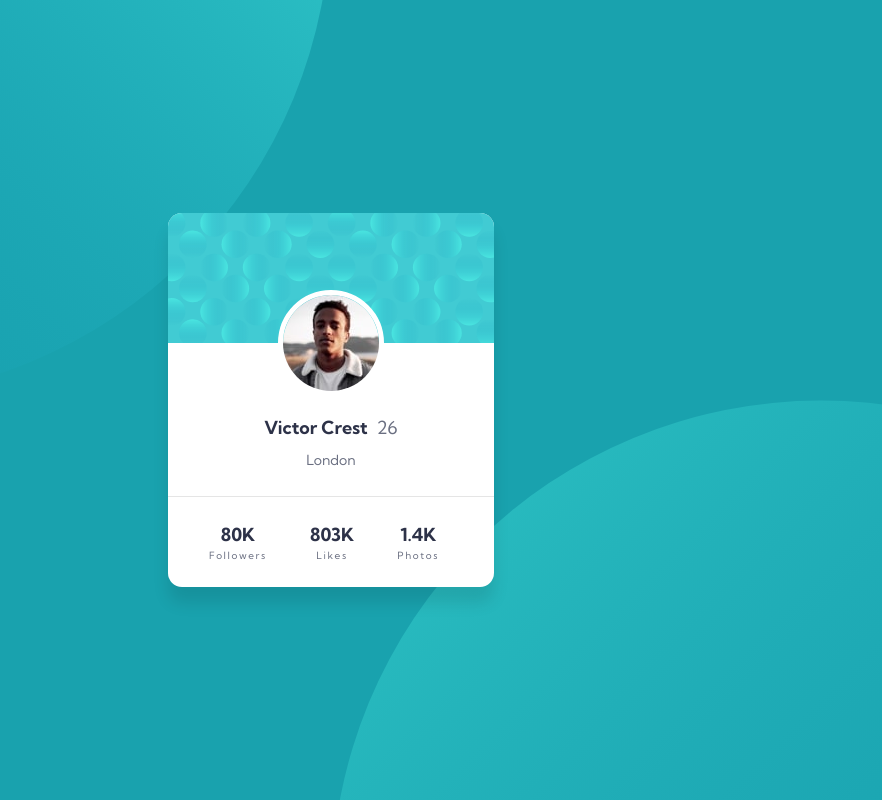
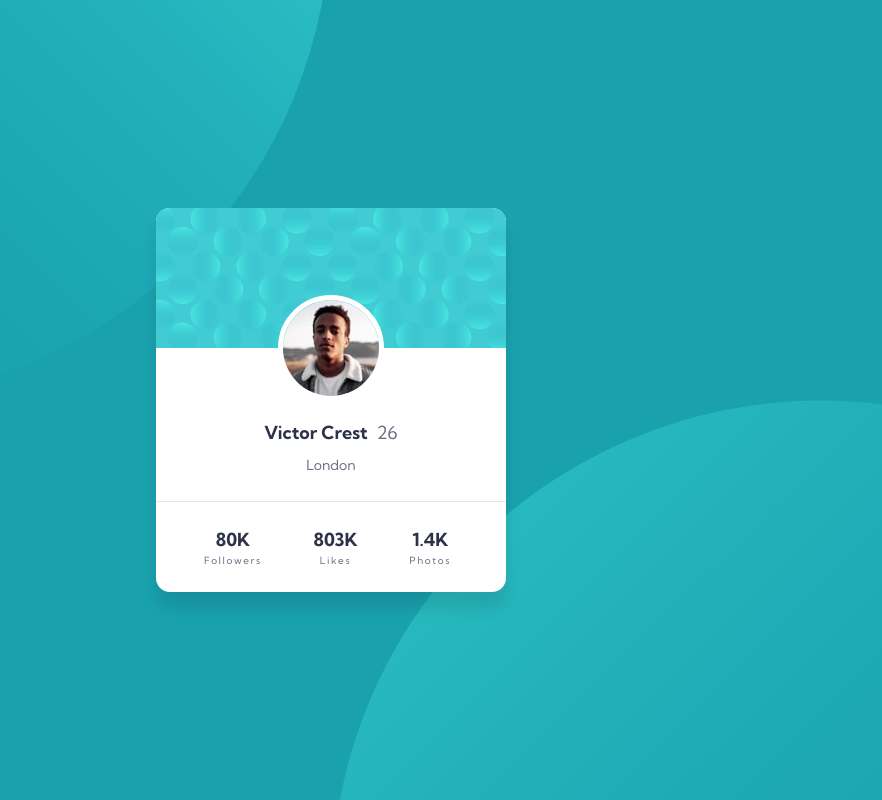
Before and after one commit to DevShaunB/fem-profile-card-component, a plain HTML site: page index.html in a window 1280 px wide. Shown: the whole page, without its empty margins (309-1191 px from the left). Drawn offline with Linux system fonts and the light colour scheme.

Commit message:
final styles and cleanup

```diff
--- a/style.css
+++ b/style.css
@@ -116,6 +116,7 @@ main {
   background-color: hsl(var(--clr-cyan-400));
   z-index: 0;
   overflow: hidden;
+  padding: 1.5625em;
 
   display: flex;
   align-items: center;
@@ -202,13 +203,13 @@ hr {
 }
 
 .profile-card__stats {
-  padding: 1.5em 3.4375em 1.5em 2.5625em;
-}
-
-.profile-card__stats {
   display: flex;
   align-items: center;
   justify-content: space-between;
+  flex-direction: column;
+
+  padding: 1.5em 3.4375em 1.5em 2.5625em;
+  gap: 1em;
 }
 
 .profile-card__stats > * {
@@ -230,9 +231,23 @@ hr {
   letter-spacing: 0.16em;
 }
 
+@media screen and (min-width: 20em) {
+  .profile-card__stats {
+    flex-direction: row;
+  }
+}
+
 @media screen and (min-width: 40em) {
   main::before,
   main::after {
     background-size: auto;
   }
+
+  .profile-card {
+    max-width: 21.875em;
+  }
+
+  .profile-card__stats {
+    padding-left: 3em;
+  }
 }
```
